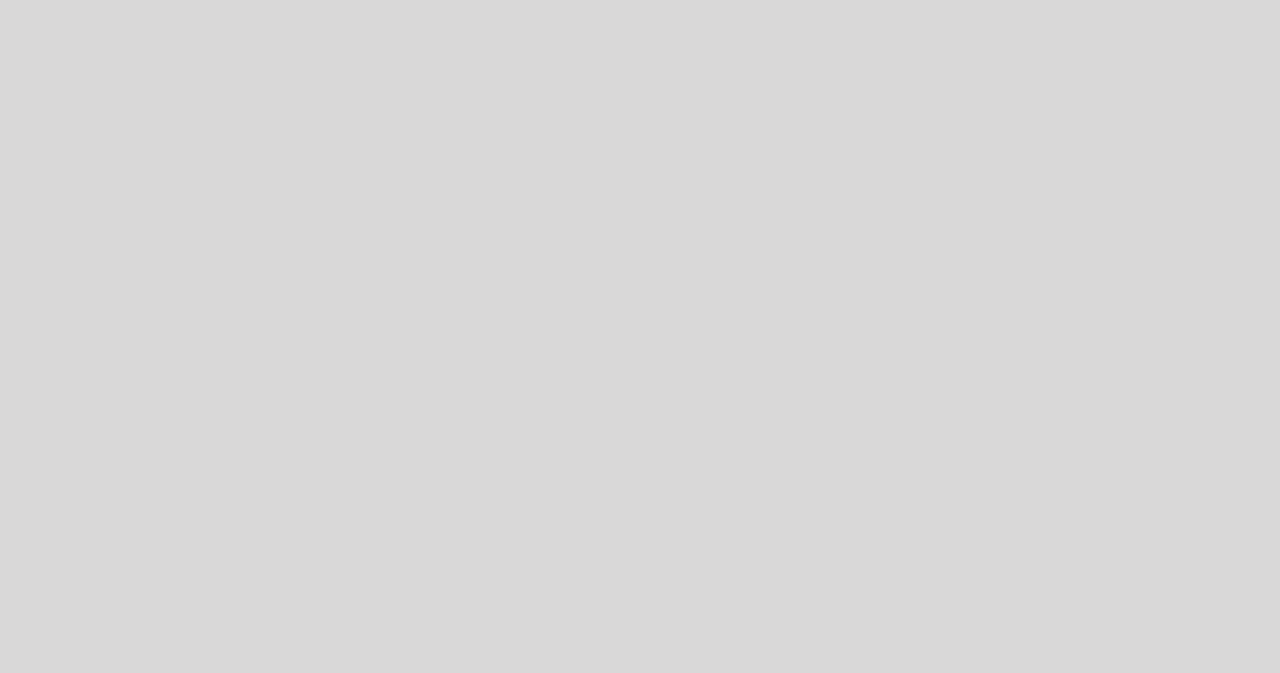
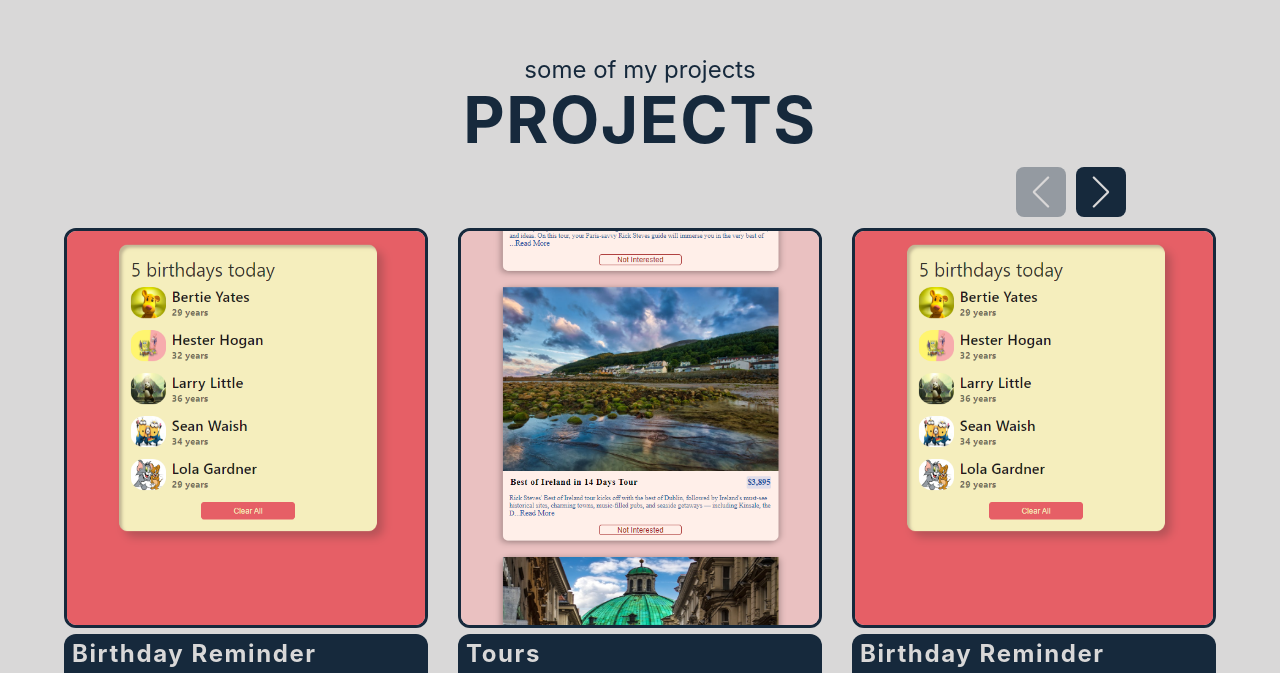
Before and after one commit to Kaculoss/all-projects, a React (Create React App) app in the folder 00-my_website/: page / in a window 1280 px wide. Shown: the part 2124-2797 px from the top of the page. Before the commit the page ends 2176 px from the top, so only its background shows below. Built offline with nearby package versions, Linux system fonts and the light colour scheme.

Commit message:
finished my project section

```diff
--- a/00-my_website/package.json
+++ b/00-my_website/package.json
@@ -11,6 +11,7 @@
     "react-icons": "^4.4.0",
     "react-router-dom": "^6.3.0",
     "react-scripts": "5.0.1",
+    "swiper": "^8.3.0",
     "web-vitals": "^2.1.4"
   },
   "scripts": {
--- a/00-my_website/src/App.css
+++ b/00-my_website/src/App.css
@@ -578,6 +578,106 @@ FaFacebookSquare color="#3b5998"
   }
 }
 
+/* PROJECT ITEM */
+.projectItem {
+  padding-top: 4rem;
+}
+.projectItem .projectItem-img {
+  width: 100%;
+  height: 400px;
+  overflow: hidden;
+  border-radius: 12px;
+  display: inline-block;
+  border: 3px solid #16293c;
+}
+
+.projectItem .projectItem-img img {
+  width: 100%;
+  height: 100%;
+  object-fit: cover;
+}
+
+.projectItem .projectItem-info {
+  margin-top: 0rem;
+  background-color: #16293c;
+  color: #d9d8d8;
+  border-radius: 12px;
+  padding: 0.5rem;
+}
+
+.projectItem .projectItem-info .projectItem-title {
+  color: #d9d8d8;
+  font-size: 1.5rem;
+}
+
+.projectItem .projectItem-info .projectItem-desc {
+  font-size: 1rem;
+  margin-bottom: 0;
+}
+
+@media screen and (max-width: 768px) {
+  .projectItem .projectItem-img {
+    height: 350px;
+  }
+}
+
+/* PROJECT SECTION */
+.projectSection {
+  padding-bottom: 10rem;
+}
+
+.projectSection .projects-allitems {
+  display: flex;
+  gap: 1.5rem;
+  padding-top: 0rem;
+}
+
+.projectSection .swiper-container {
+  padding-top: 5rem;
+  max-width: 100%;
+}
+
+.projectSection .swiper-button-prev,
+.projectSection .swiper-button-next {
+  position: absolute;
+  width: 50px;
+  height: 50px;
+  background-color: #16293c;
+  color: #d9d8d8;
+  z-index: 10;
+  right: 150px;
+  left: auto;
+  top: 0;
+  transform: translateY(50%);
+  border-radius: 8px;
+}
+
+.projectSection .swiper-button-next {
+  right: 90px;
+}
+
+.projectSection .swiper-button-next::after,
+.projectSection .swiper-button-prev::after {
+  font-size: 2rem;
+}
+
+@media screen and (max-width: 768px) {
+  /* .projectSection {
+    width: 400px;
+  }
+  .projectSection .projects-allitems {
+    flex-direction: column;
+    width: 100%;
+    margin: 0 auto;
+    margin-top: 2rem;
+    gap: 5rem;
+  }
+
+  .projectSection .projectItem .projectItem-img {
+    width: 100%; */
+  /* } */
+}
+
 .App-header {
   position: relative;
   display: flex;
@@ -813,6 +913,7 @@ FaFacebookSquare color="#3b5998"
   background: #fff;
   color: #16293c;
   animation: scrollTop 1.5s infinite ease;
+  z-index: 100;
 }
 
 @keyframes scrollTop {
--- /dev/null
+++ b/00-my_website/src/Components/ProjectItem.js
@@ -0,0 +1,22 @@
+import React from "react";
+import { Link } from "react-router-dom";
+
+export default function ProjectItem({
+  img = "/images/tours.png",
+  title = "Project Name",
+  desc = "Lorem ipsum dolor sit amet consectetur, adipisicing elit. Neque,vitae!",
+}) {
+  return (
+    <div className="projectItem">
+      <Link to="/projects" className="projectItem-img">
+        <img src={img} alt="project" />
+      </Link>
+      <div className="projectItem-info">
+        <Link to="#">
+          <h3 className="projectItem-title">{title}</h3>
+        </Link>
+        <p className="projectItem-desc">{desc}</p>
+      </div>
+    </div>
+  );
+}
--- /dev/null
+++ b/00-my_website/src/Components/ProjectSection.js
@@ -0,0 +1,42 @@
+import React from "react";
+import { Swiper, SwiperSlide } from "swiper/react";
+import SwiperCore, { Navigation } from "swiper";
+import { projectData } from "../projectData";
+import ProjectItem from "./ProjectItem";
+import SectionTitle from "./SectionTitle";
+import "swiper/css/bundle";
+import "swiper/css";
+import "swiper/css/navigation";
+
+SwiperCore.use([Navigation]);
+
+export default function ProjectSection() {
+  return (
+    <div className="projectSection">
+      <div className="container">
+        <SectionTitle heading="Projects" subheading="some of my projects" />
+        <div className="projects-allitems">
+          <Swiper
+            spaceBetween={30}
+            slidesPerView={1}
+            navigation
+            breakpoints={{
+              640: { slidesPerView: 1 },
+              768: { slidesPerView: 2 },
+              1200: { slidesPerView: 3 },
+            }}
+          >
+            {projectData.allProjects[0].projects.map((project, index) => {
+              if (index >= 5) return;
+              return (
+                <SwiperSlide key={project.id}>
+                  <ProjectItem img={project.img} title={project.name} />
+                </SwiperSlide>
+              );
+            })}
+          </Swiper>
+        </div>
+      </div>
+    </div>
+  );
+}
--- a/00-my_website/src/Pages/Home.js
+++ b/00-my_website/src/Pages/Home.js
@@ -1,6 +1,7 @@
 import React from "react";
 import AboutSection from "../Components/AboutSection";
 import HeroSection from "../Components/HeroSection";
+import ProjectSection from "../Components/ProjectSection";
 import { ScrollToBottom, ScrollToTop } from "../Components/ScrollButton";
 import ServiceSection from "../Components/ServiceSection";
 
@@ -10,6 +11,7 @@ export default function Home() {
       <HeroSection />
       <AboutSection />
       <ServiceSection />
+      <ProjectSection />
       <ScrollToTop />
       <ScrollToBottom />
     </div>
```
Also changed, not shown: 1 other file (tests, documents, lock files or other folders).
